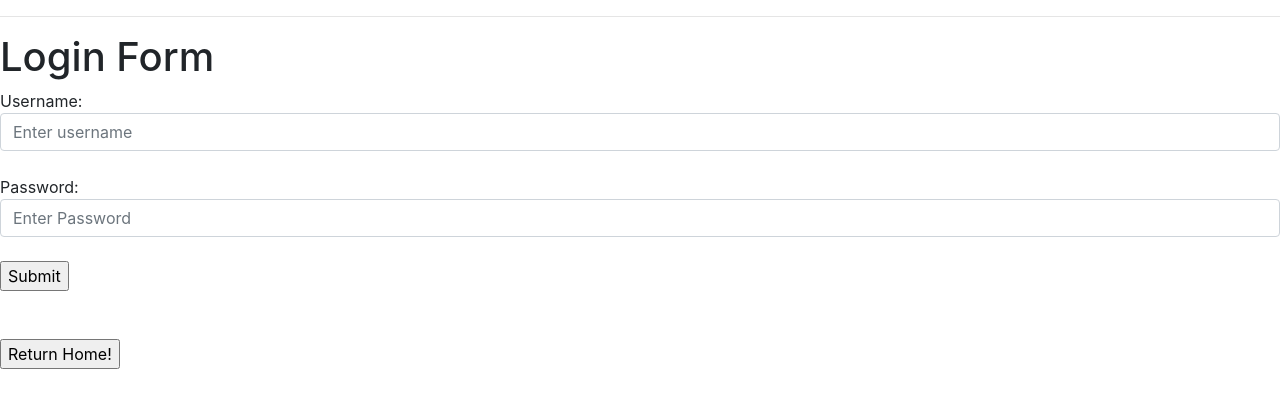
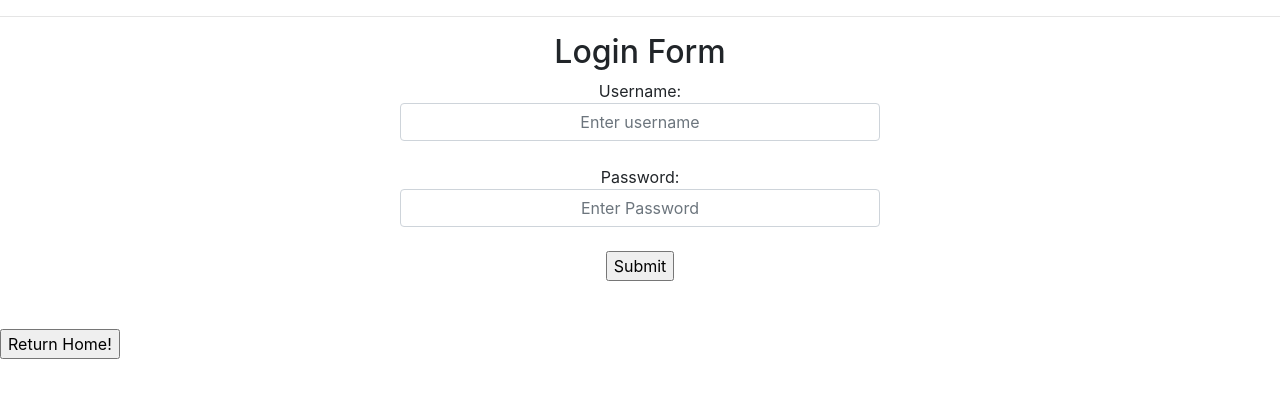
Before and after one commit to EmilySerota/Trip_Rec_Project, a Flask app: page /login in a window 1280 px wide. Shown: the top 408 px of the page. Run offline with Flask 2, Linux system fonts and the light colour scheme; some libraries are stand-ins or nearby versions.

Commit message:
login css updated

```diff
--- a/static/style.css
+++ b/static/style.css
@@ -15,6 +15,13 @@
   text-align: center;
 }
 
+
+.login_f {
+  display: block;
+  text-align: center;
+  margin-left: 400px;
+  margin-right: 400px;
+}
 
 h2 {
   text-align: center;
--- a/templates/login_form.html
+++ b/templates/login_form.html
@@ -2,16 +2,19 @@
 {% block content %}
 
 
-<h1>Login Form</h1>
+<h2>Login Form</h2>
 
 {% if session['username'] %}
     You're already logged in!
 {% else %}
+<div class="login_f">
     <form action='/login' method=POST>
-    Username: <input type='text' class='form-control' id='username' placeholder='Enter username' name='username'><br>
-    Password: <input type='password' class='form-control' name='password' placeholder="Enter Password"><br>
+    Username:<input type='text' class='form-control text-center' id='username' placeholder='Enter username' name='username'><br>
+    Password: <input type='password' class='form-control text-center' name='password' placeholder="Enter Password"><br>
     <input type='submit' value='Submit'>
     </form>
+</div>
+
 {% endif %}
 
 <br><br>
```
